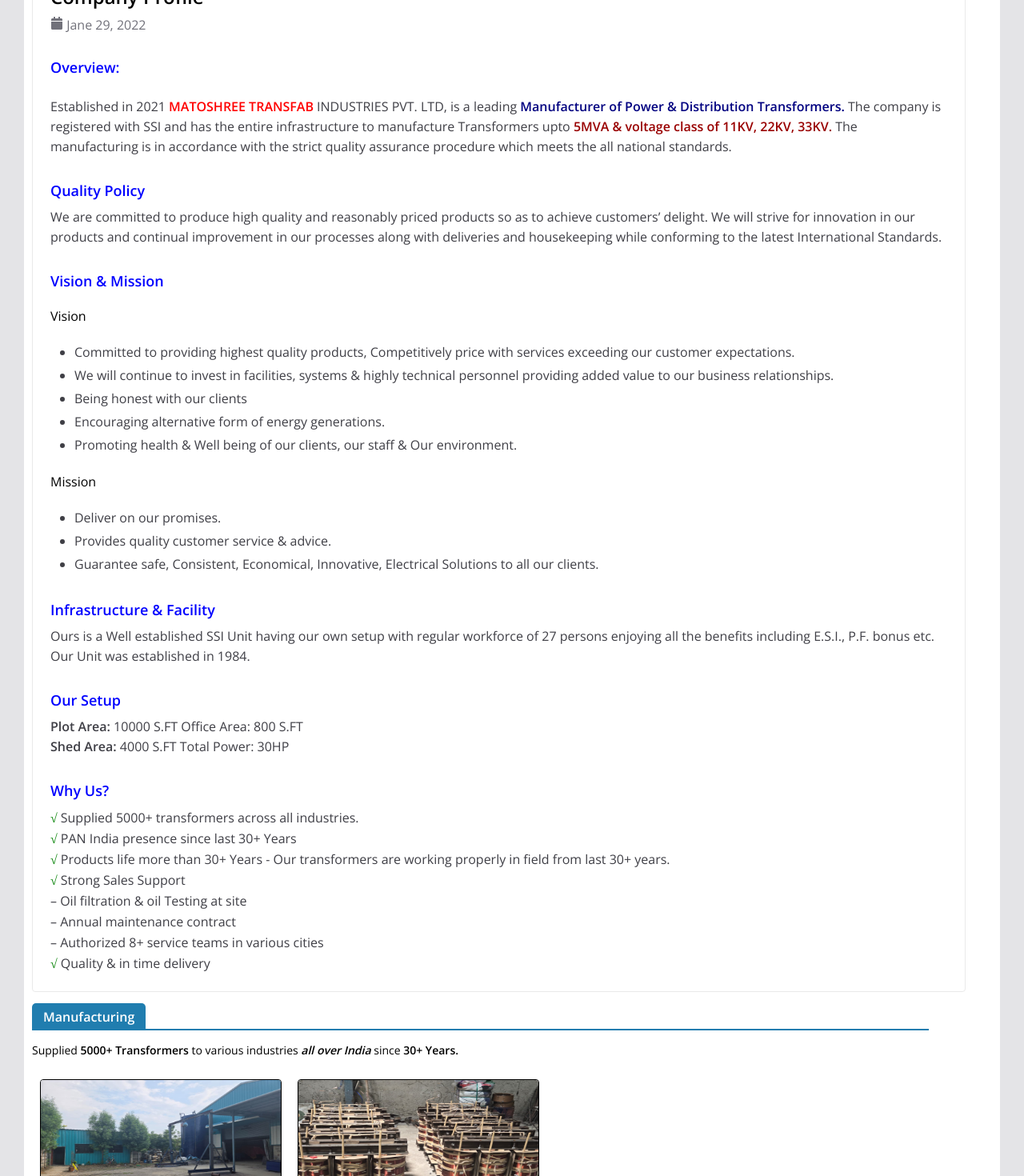
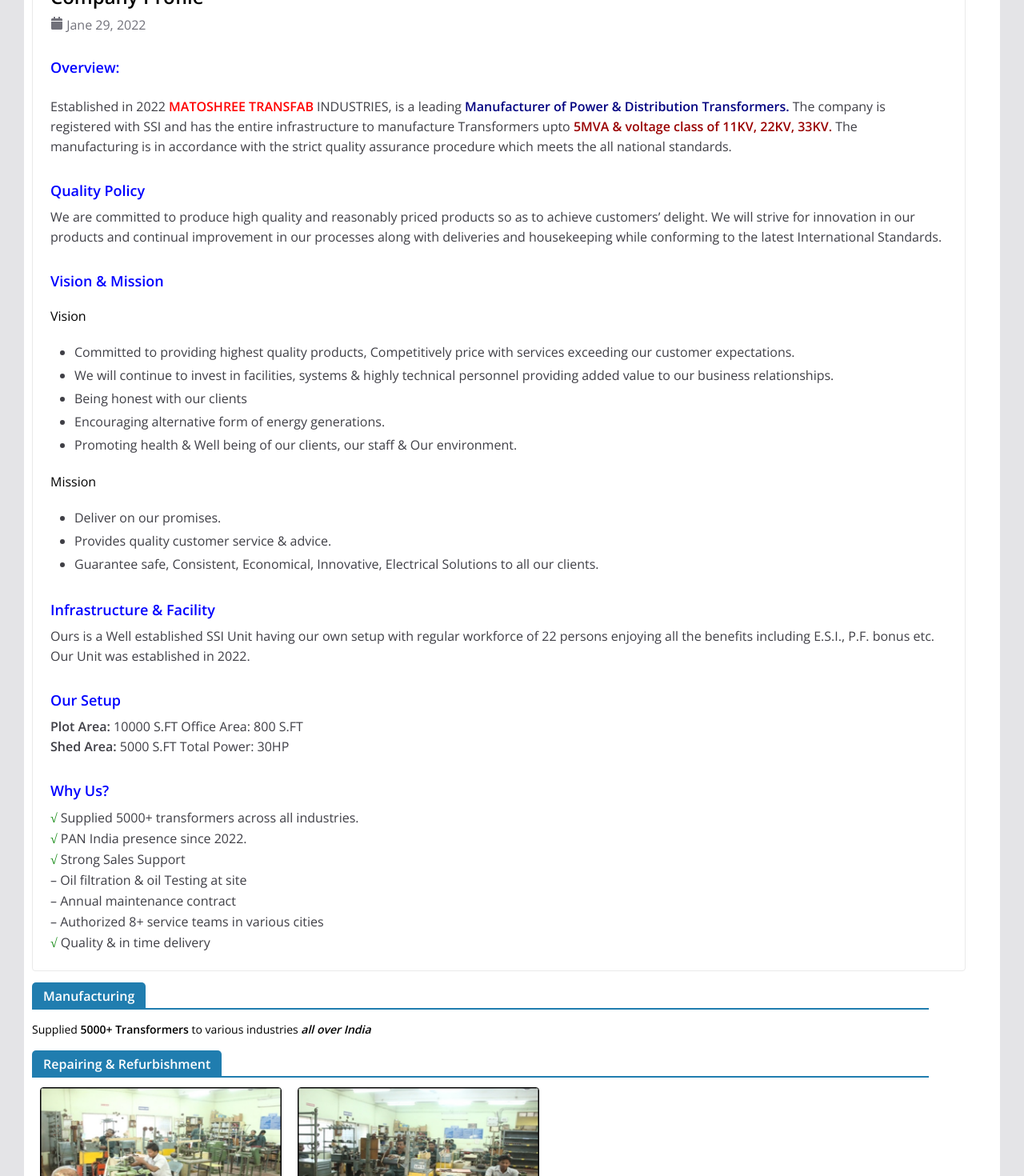
Before and after one commit to ramkrushn01/matoshree-transfab, a React (Create React App) app: page /company-profile in a window 1280 px wide. Shown: the part 1200-2670 px from the top of the page at 80% size. Built offline with nearby package versions, Linux system fonts and the light colour scheme.

Commit message:
added the change according to some mistek by sul sir

```diff
--- a/src/components/CompanyProfile.jsx
+++ b/src/components/CompanyProfile.jsx
@@ -23,11 +23,11 @@
               <div className="profile-info">
                   <div className="profile-info-head">Overview:</div>
                   <div className="profile-info-content">
-                      Established in 2021{" "}
+                      Established in 2022{" "}
                       <span className="color-red">
                           <b>MATOSHREE TRANSFAB</b>
                       </span>{" "}
-                      INDUSTRIES PVT. LTD, is a leading{" "}
+                      INDUSTRIES, is a leading{" "}
                       <span className="color-blue">
                           {" "}
                           <b>
@@ -100,16 +100,16 @@
                   <div className="head">Infrastructure & Facility</div>
                   <div className="profile-info-content">
                       Ours is a Well established SSI Unit having our own setup
-                      with regular workforce of 27 persons enjoying all the
+                      with regular workforce of 22 persons enjoying all the
                       benefits including E.S.I., P.F. bonus etc. Our Unit was
-                      established in 1984.
+                      established in 2022.
                   </div>
               </div>
               <div className="our-setup profile-info">
                   <div className="head">Our Setup</div>
                   <div className="profile-info-content">
                       <b>Plot Area:</b> 10000 S.FT Office Area: 800 S.FT <br />
-                      <b>Shed Area:</b> 4000 S.FT Total Power: 30HP
+                      <b>Shed Area:</b> 5000 S.FT Total Power: 30HP
                   </div>
               </div>
               <div className="why-us profile-info">
@@ -122,13 +122,13 @@
                           </li>
                           <li>
                               <span className="green-tick"></span>PAN India
-                              presence since last 30+ Years
+                              presence since 2022.
                           </li>
-                          <li>
+                          {/* <li>
                               <span className="green-tick"></span>Products life
-                              more than 30+ Years - Our transformers are working
+                              more than  - Our transformers are working
                               properly in field from last 30+ years.
-                          </li>
+                          </li> */}
                           <li>
                               <span className="green-tick"></span>Strong Sales
                               Support <br />
--- a/src/components/ContactUs.jsx
+++ b/src/components/ContactUs.jsx
@@ -26,7 +26,7 @@
                     </div>
                     <div className="contact">
                         <br />
-                        Contact Us: Mobile: <a href="tel:+918335949494">+91 83359 49494</a>, <a href="tel:+918600115570">+91 86001 15570</a> <br />
+                        Contact Us: Mobile: <a href="tel:+918335949494">+91 8335 949494</a>, <a href="tel:+918600115570">+91 86001 15570</a> <br />
                         Email: <a href="mailto:matoshree.transfab@gmail.com">matoshree.transfab@gmail.com</a>
                     </div>
                 </div>
--- a/src/components/Home.jsx
+++ b/src/components/Home.jsx
@@ -21,22 +21,22 @@
                 <div className="signal-image">
                     <HomeImages
                         ImagePath={"Images/Line-Trans.jpeg"}
-                        ImageName={"Matoshree Transfab and company  "}
+                        ImageName={"Matoshree Transfab"}
                         CaptureDate={"August 21, 2022"}
                     />
                     <HomeImages
                         ImagePath={"Images/Trans-Coils.jpeg"}
-                        ImageName={"Matoshree Transfab and company  "}
+                        ImageName={"Matoshree Transfab"}
                         CaptureDate={"August 21, 2022"}
                     />
                     <HomeImages
                         ImagePath={"Images/Brown-Trans.jpeg"}
-                        ImageName={"Matoshree Transfab and company  "}
+                        ImageName={"Matoshree Transfab"}
                         CaptureDate={"August 21, 2022"}
                     />
                     <HomeImages
-                        ImagePath={"Images/Trans-openwell.jpeg"}
-                        ImageName={"Matoshree Transfab and company  "}
+                        ImagePath={"Images/infrastructure.jpg"}
+                        ImageName={"Matoshree Transfab"}
                         CaptureDate={"August 21, 2022"}
                     />
                 </div>
@@ -49,8 +49,8 @@
                         <span className="color-red"> Matoshree Transfab</span>
                     </h1>
                     <div className="info-content">
-                        <span className="color-red">Matoshree Transfab</span>
-                        INDUSTRIES PVT. LTD, Established in 2022, is a leading
+                        <span className="color-red">Matoshree Transfab{" "}</span>
+                        INDUSTRIES, Established in 2022, is a leading
                         <span className="color-blue">
                             {" "}
                             Manufacturer of Power & Distribution Transformers.
--- a/src/components/InfrastructureFacility.jsx
+++ b/src/components/InfrastructureFacility.jsx
@@ -26,7 +26,7 @@
                             <span className="color-red">
                                 MATOSHREE TRANSFAB
                             </span>{" "}
-                            INDUSTRIES PVT. LTD,
+                            INDUSTRIES,
                         </b>{" "}
                         is a leading Manufacturer of Power & Distribution
                         Transformers. The company is registered with SSI and has
@@ -46,13 +46,13 @@
                             Infrastructure & Facility
                         </div>
                         Ours is a Well established <b>SSI Unit </b> having our
-                        own setup with regular workforce of 27 persons enjoying
+                        own setup with regular workforce of 22 persons enjoying
                         all the benefits including E.S.I., P.F. bonus etc. Our
-                        Unit was established in 1984.
+                        Unit was established in 2022.
                         <div className="sub-head">Our Setup</div>
                         <b>Plot Area:</b> 10000 S.FT <b>Office Area: </b> 800
                         S.FT <br />
-                        <b>Shed Area:</b> 4000 S.FT <b>Total Power:</b> 30HP
+                        <b>Shed Area:</b> 5000 S.FT <b>Total Power:</b> 30HP
                         <div className="sub-info-content-quat">
                             <p>
                         <RiDoubleQuotesL className="quote" />
@@ -67,7 +67,7 @@
                             </h4>
                             <br />
                             <ul>
-                                <li>EOT crane 10 ton</li>
+                                <li>EOT crane 5 ton</li>
                                 <li>
                                     Semi automatic winding machines – 2nos hv &
                                     2nos lv
--- a/src/components/OurTeam.jsx
+++ b/src/components/OurTeam.jsx
@@ -21,7 +21,7 @@
                         <div className="ceo-info">
                             <p><b>Our Team</b> has started business in the year 2022, he is first generation entrepreneur.</p><br />
                             <p>Started business after passing out immediately, has started with a small Industrial shop and over the team.</p><br />
-                            <p>He is the vision to Increased business in two fold.</p>
+                            <p>We have the vision to Increased business in two fold.</p>
                         </div>
                     </div>
                   </div>
--- a/src/components/Sidebar.jsx
+++ b/src/components/Sidebar.jsx
@@ -15,9 +15,9 @@
                             <strong>
                                 <em>all over India</em>
                             </strong>{" "}
-                            since <strong>30+ Years. </strong>
+
                         </div>
-                        <img
+                        {/* <img
                             src="/Images/Trans-side-view.jpeg"
                             alt=""
                             className="sec-info-img"
@@ -26,7 +26,7 @@
                             src="/Images/Trans-coil-bundle.jpeg"
                             alt=""
                             className="sec-info-img"
-                        />
+                        /> */}
                     </div>
                     <div className="side-sec">
                         <h3 className="side-sec-head">
```
Also changed, not shown: src/components/Internal/Quotation.jsx (added, +12 -0 lines), src/css/Quotation.css (added, +7 -0 lines).
